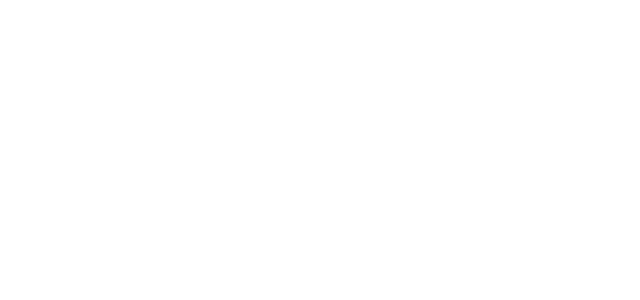
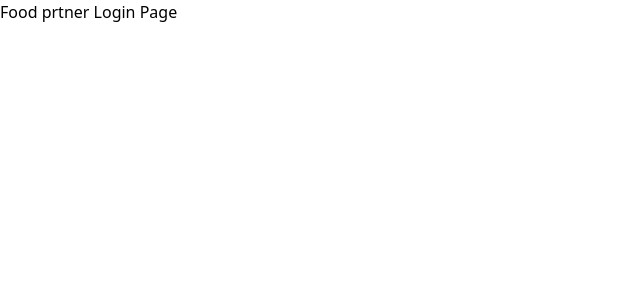
Before and after one commit to Sayeed-5/Zomato, a React (Vite) app in the folder frontend/: page /food-partner/login in a window 1280 px wide. Shown: the top 300 px of the page, without its empty margins (0-640 px from the left). Built offline with nearby package versions, Linux system fonts and the light colour scheme.

Commit message:
setup router dom

```diff
--- a/frontend/package.json
+++ b/frontend/package.json
@@ -13,6 +13,7 @@
     "@tailwindcss/vite": "^4.1.13",
     "react": "^19.1.1",
     "react-dom": "^19.1.1",
+    "react-router-dom": "^7.8.2",
     "tailwindcss": "^4.1.13"
   },
   "devDependencies": {
--- a/frontend/src/App.jsx
+++ b/frontend/src/App.jsx
@@ -1,12 +1,11 @@
-import { useState } from 'react'
+import React from 'react'
+import AppRoutes from './routes/AppRoutes'
 import './App.css'
 
 function App() {
-  const [count, setCount] = useState(0)
-
   return (
     <>
-
+      <AppRoutes />
     </>
   )
 }
--- /dev/null
+++ b/frontend/src/routes/AppRoutes.jsx
@@ -0,0 +1,17 @@
+import React from 'react'
+import { BrowserRouter as Router, Route, Routes } from 'react-router-dom'
+
+function AppRoutes() {
+    return (
+        <Router>
+            <Routes>
+                <Route path="/user/register" element={<h1>User Register Page</h1>} />
+                <Route path="/user/login" element={<h1>User Login Page</h1>} />
+                <Route path="/food-partner/register" element={<h1>Food Partner Register Page</h1>} />
+                <Route path="/food-partner/login" element={<h1>Food prtner Login Page</h1>} />
+            </Routes>
+        </Router>
+    )
+}
+
+export default AppRoutes
```
Also changed, not shown: 1 other file (tests, documents, lock files or other folders).
